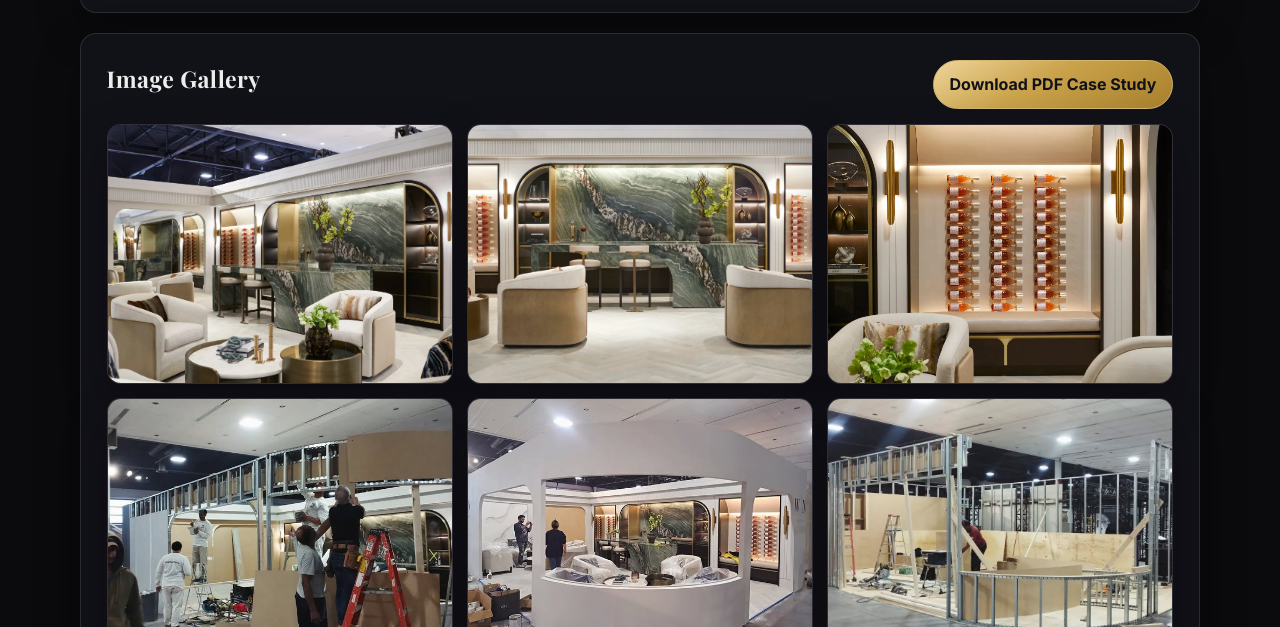
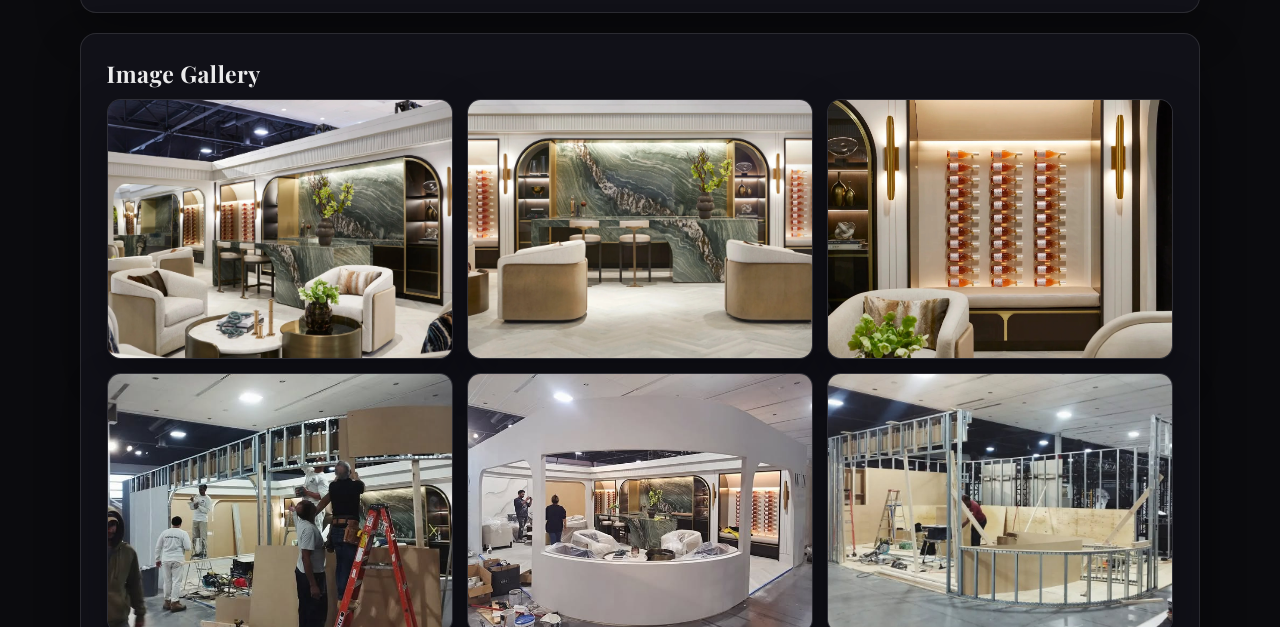
Before and after one commit to GlaiconCesar/Construction-Portfolio, a website: page index.html in a window 1280 px wide. Shown: the part 3446-4073 px from the top of the page. Drawn offline with nearby package versions, Linux system fonts and the light colour scheme.

Commit message:
Remove case study download button from gallery section

```diff
--- a/index.html
+++ b/index.html
@@ -169,10 +169,7 @@
       </section>
 
       <section class="gallery-section">
-        <div class="section-row">
-          <h2 data-i18n="gallery.title" data-fallback="Image Gallery"></h2>
-          <a class="button" href="assets/SalonPrive-CaseStudy.pdf" download data-i18n="gallery.download" data-fallback="Download PDF Case Study"></a>
-        </div>
+        <h2 data-i18n="gallery.title" data-fallback="Image Gallery"></h2>
         <div class="gallery" id="gallery-grid" aria-live="polite"></div>
       </section>
     </main>
```
